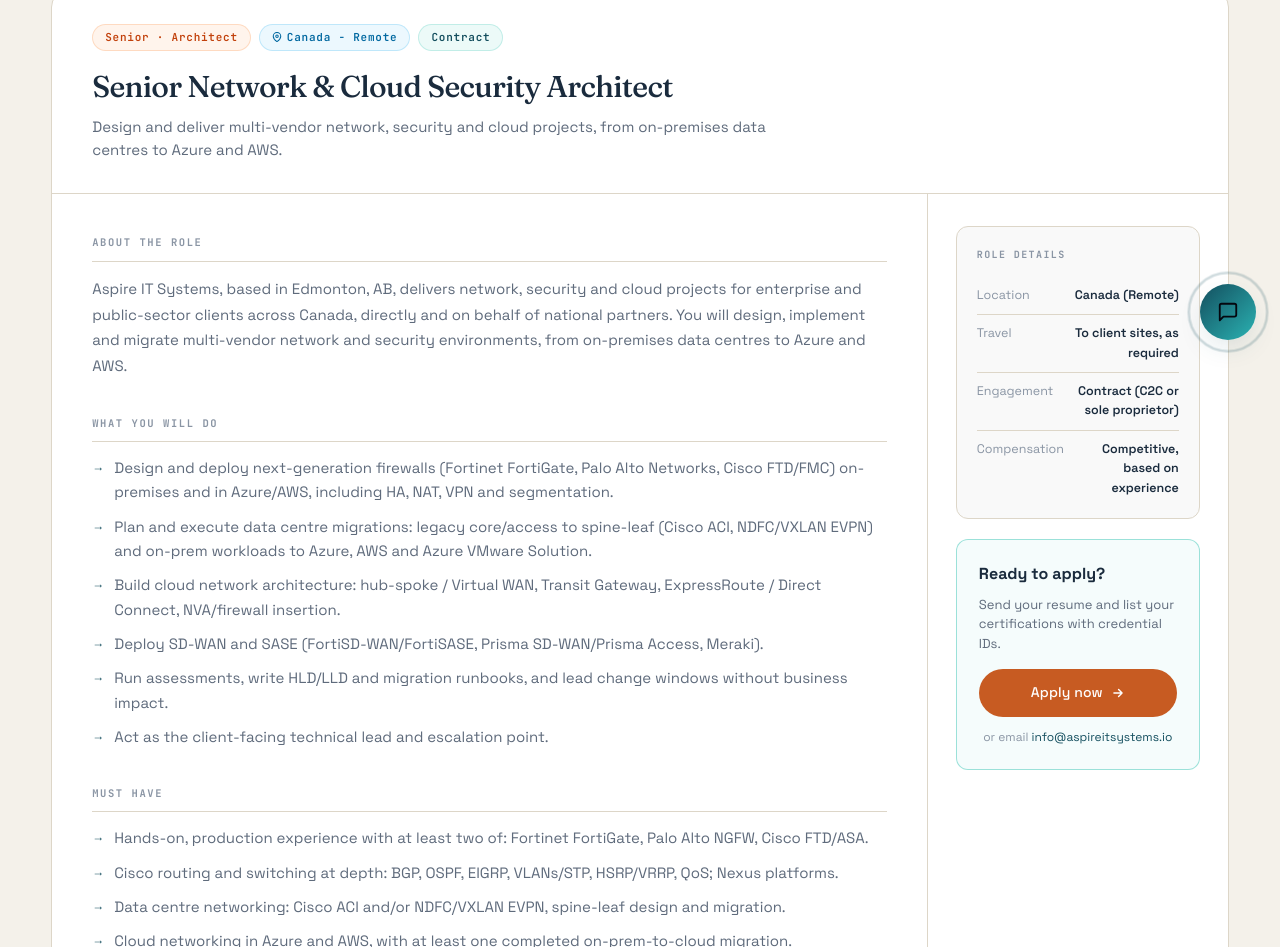
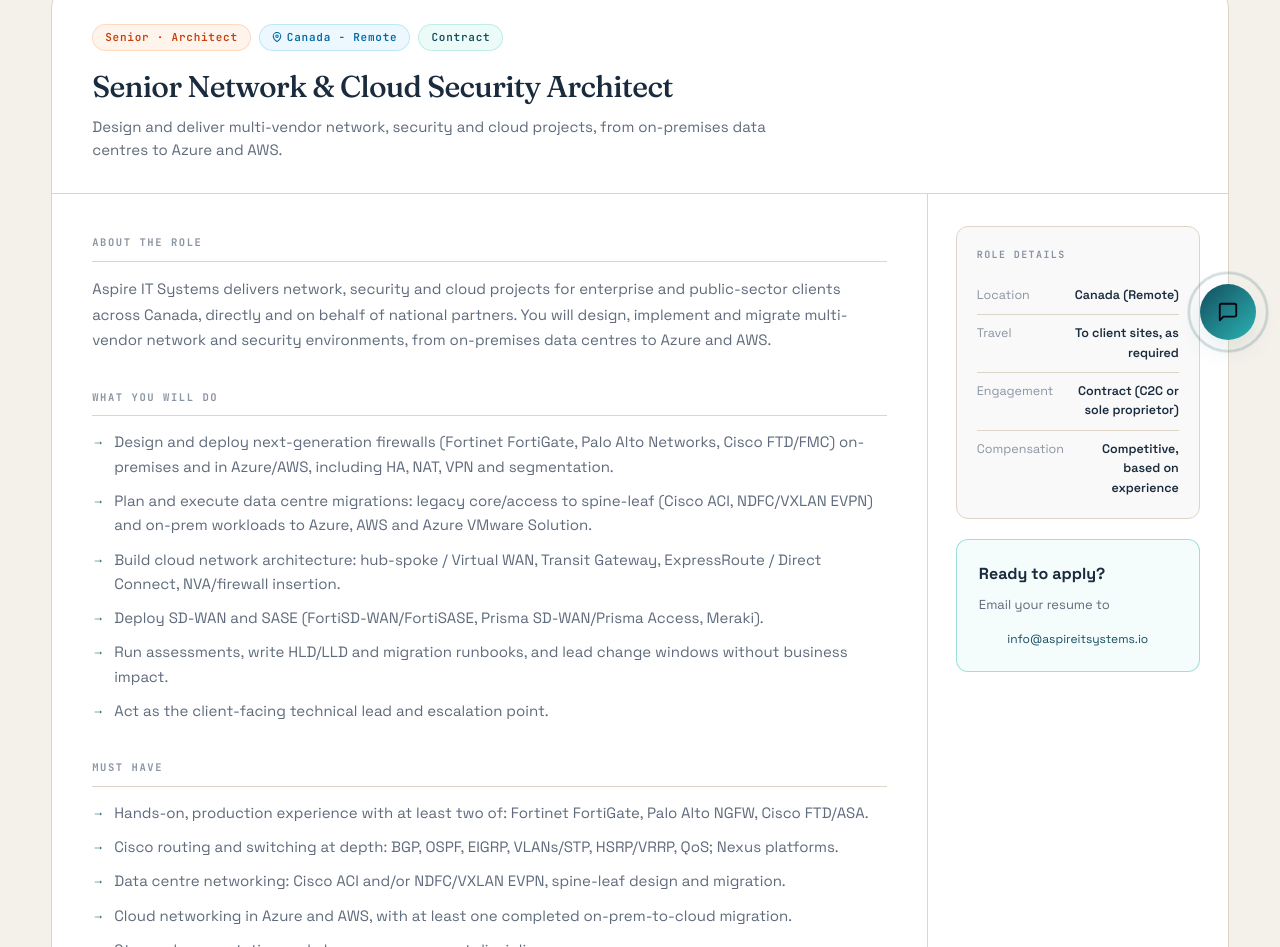
Before and after one commit to kapiljain79/aspire-website, a plain HTML site: page careers.html in a window 1280 px wide. Shown: the part 436-1383 px from the top of the page. Drawn offline with nearby package versions, Linux system fonts and the light colour scheme.

Commit message:
Careers: remove Edmonton reference, simplify apply box to email-only
Co-Authored-By: Claude Sonnet 5.5 <noreply@anthropic.com>

```diff
--- a/careers.html
+++ b/careers.html
@@ -381,7 +381,7 @@
 
               <div class="job-section">
                 <h3>About the role</h3>
-                <p>Aspire IT Systems, based in Edmonton, AB, delivers network, security and cloud projects for enterprise and public-sector clients across Canada, directly and on behalf of national partners. You will design, implement and migrate multi-vendor network and security environments, from on-premises data centres to Azure and AWS.</p>
+                <p>Aspire IT Systems delivers network, security and cloud projects for enterprise and public-sector clients across Canada, directly and on behalf of national partners. You will design, implement and migrate multi-vendor network and security environments, from on-premises data centres to Azure and AWS.</p>
               </div>
 
               <div class="job-section">
@@ -465,12 +465,8 @@
 
               <div class="apply-box">
                 <h4>Ready to apply?</h4>
-                <p>Send your resume and list your certifications with credential IDs.</p>
-                <a href="mailto:info@aspireitsystems.io?subject=Network%20%26%20Cloud%20Security%20Architect&body=Hi%20Aspire%20IT%20team%2C%0A%0AI%20am%20applying%20for%20the%20Senior%20Network%20%26%20Cloud%20Security%20Architect%20position.%20Please%20find%20my%20resume%20attached.%0A%0ACertifications%20(with%20credential%20IDs)%3A%0A" class="btn btn-primary">
-                  Apply now
-                  <svg class="arrow" width="14" height="14" viewBox="0 0 24 24" fill="none" stroke="currentColor" stroke-width="2.4" stroke-linecap="round" stroke-linejoin="round"><path d="M5 12h14M13 6l6 6-6 6"/></svg>
-                </a>
-                <div class="apply-email">or email <a href="mailto:info@aspireitsystems.io">info@aspireitsystems.io</a></div>
+                <p>Email your resume to</p>
+                <div class="apply-email"><a href="mailto:info@aspireitsystems.io">info@aspireitsystems.io</a></div>
               </div>
 
             </aside>
```
